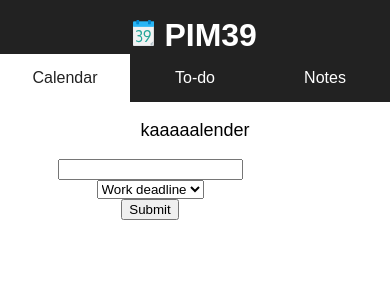
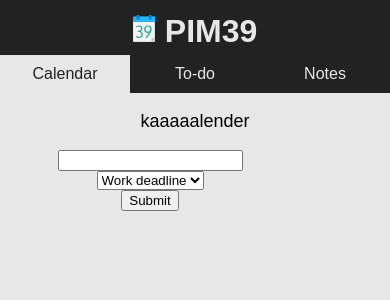
Before and after one commit to MrHanSan/it2810-webutvikling-h17-prosjekt-3-gruppe-39, a React (Create React App) app in the folder pim39/: page / in a window 390 px wide. Shown: the top 300 px of the page. Built offline with nearby package versions, Linux system fonts and the light colour scheme.

Commit message:
Padding and color adjustments

```diff
--- a/pim39/public/index.html
+++ b/pim39/public/index.html
@@ -25,8 +25,7 @@
     <noscript>
       You need to enable JavaScript to run this app.
     </noscript>
-    <header id="header">
-    </header>
+    <header id="header"></header>
     <div id="root"></div>
     <!--
       This HTML file is a template.
--- a/pim39/src/App.css
+++ b/pim39/src/App.css
@@ -7,7 +7,7 @@
     align-items: baseline;
     justify-content: space-between;
     background-color: #222;
-    color: white;
+    color: #E7E7E7;
 }
 
 #logo_title {
@@ -17,11 +17,11 @@
 
 #pim_logo {
     height: 60px;
-    margin: 20px 0 0 20px;
+    margin: 20px 0 0 30px;
 }
 
 #logo_title > h1 {
-    margin: 0 20px 0 10px;
+    margin: 0 30px 0 10px;
 }
 
 #navbar {
@@ -39,12 +39,12 @@
 }
 
 #navbar > button:hover {
-    background-color: white;
+    background-color: #E7E7E7;
     color: #222;
 }
 
 .active_button {
-    background-color: white !important;
+    background-color: #E7E7E7 !important;
     color: #222 !important;
 }
 
@@ -62,7 +62,7 @@
         content: "PIM39";
     }
     #pim_logo {
-        height: 26px;
+        height: 27px;
     }
 }
 
@@ -73,6 +73,10 @@
     #logo_title {
         width: 100%;
         justify-content: center;
+        padding-bottom: 5px;
+    }
+    #pim_logo {
+        margin-top: 15px;
     }
     #navbar {
         display: flex;
@@ -81,6 +85,7 @@
     }
     #navbar > button {
         width: 100%;
+        padding: 10px;
     }
 }
 
--- a/pim39/src/index.css
+++ b/pim39/src/index.css
@@ -2,4 +2,5 @@ body {
   margin: 0;
   padding: 0;
   font-family: sans-serif;
+  background-color: #E7E7E7;
 }
```
